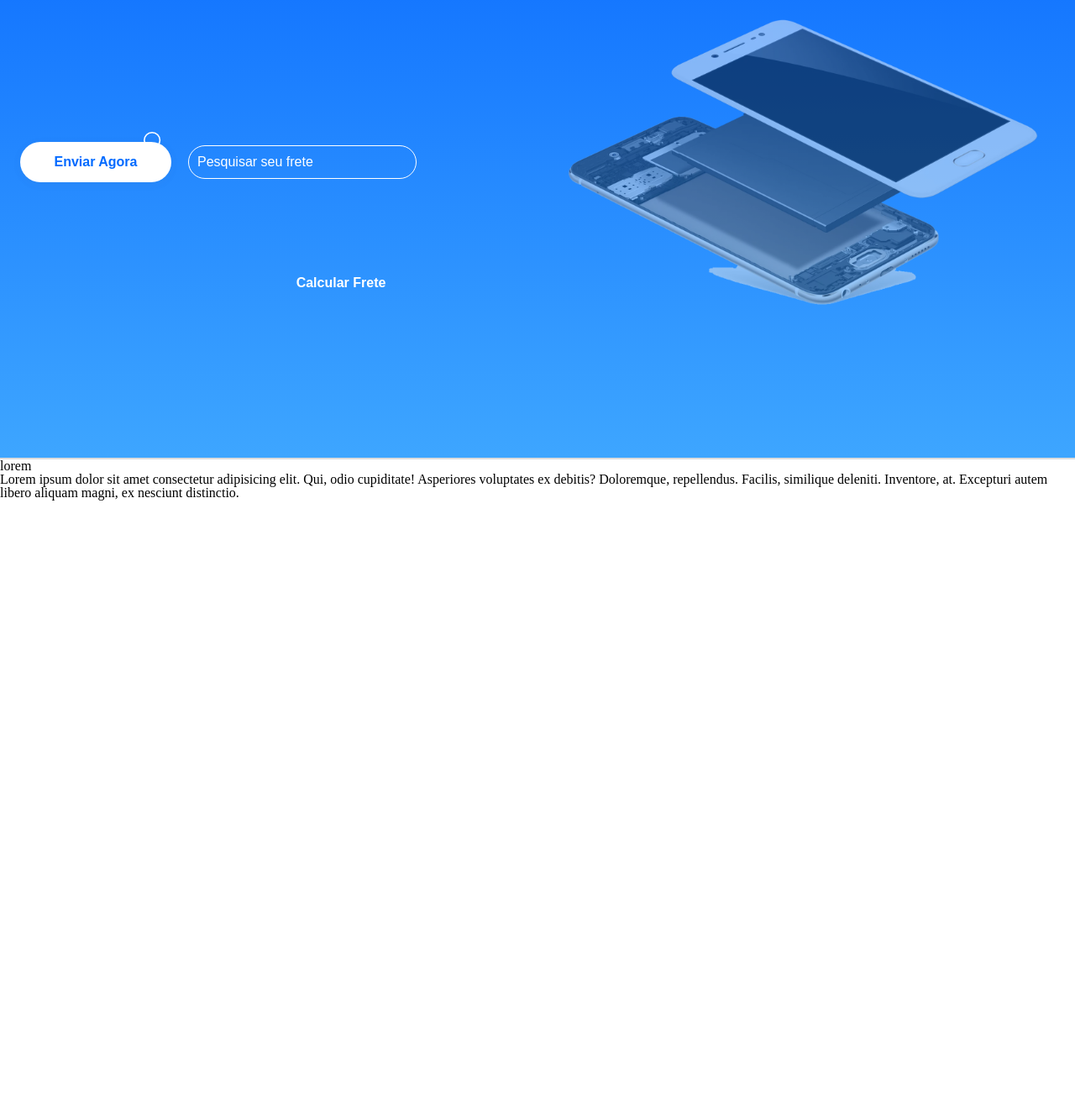
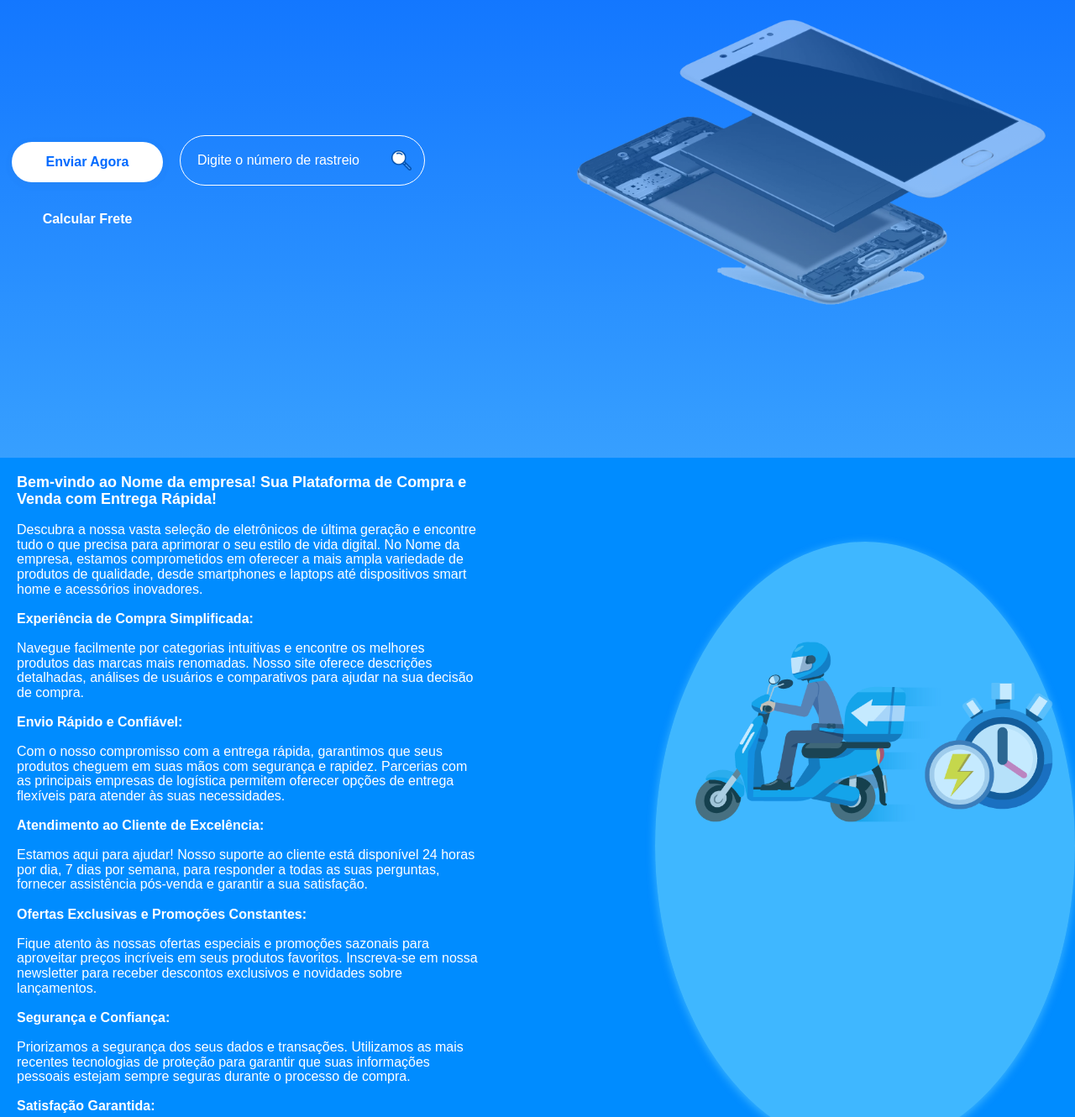
Before and after one commit to MarcosLohan21/Meu_prj_pessoal, a plain HTML site: page index.html in a window 1280 px wide. Shown: the part 287-1617 px from the top of the page at 84% size. Before the commit the page ends 1282 px from the top, so only its background shows below. Drawn offline with Linux system fonts and the light colour scheme.

Commit message:
segundo commit

```diff
--- a/css/style.css
+++ b/css/style.css
@@ -13,6 +13,7 @@
 .logo {
     display: inline-block;
     padding: 20px;
+    animation: moveImage2 3s ease forwards;
 }
 
 .logo img {
@@ -21,6 +22,7 @@
     border-radius: 10px;
     padding: 5px;
     background-color: rgb(255, 255, 255);
+
 }
 
 
@@ -145,7 +147,10 @@
 }
 
 body {
-    background: linear-gradient(to bottom, rgb(0, 95, 255), rgb(95, 204, 255));
+    background: linear-gradient(to bottom, rgb(0, 98, 255), rgb(95, 204, 255));
+    height: 180vh;
+    overflow-x: hidden;
+
 }
 
 .main__as {
@@ -195,13 +200,12 @@ body {
     max-width: 100%;
     overflow: hidden;
     padding: 14px 20px;
-    position: relative;
     text-align: center;
     transition: all 0.2s ease 0s;
     width: 180px;
-    position: absolute;
-    top: 600px;
-    left: 316px;
+    position: static;
+    padding-top: 40px;
+    margin-left: -180px;
 }
 
 .main__as:hover {
@@ -210,15 +214,21 @@ body {
 }
 
 input[type="text"] {
-    padding: 10px;
+    padding: 20px;
     background-color: transparent;
     border: 1px solid rgb(255, 255, 255);
     border-radius: 100px;
+    margin-top: 50px;
     margin-left: 20px;
     font-size: 16px;
     color: #333;
     width: 250px; /* Ajuste a largura conforme necessário */
     transition: transform 0.3s ease;
+    background-image: url('./../img/lupa.png'); /* URL da imagem */
+    background-repeat: no-repeat;
+    background-position: calc(100% - 15px) 50%; /* Posiciona a imagem dentro do input */
+    background-size: 24px; /* Tamanho da imagem */
+
 }
 
 input[type="text"]:focus {
@@ -226,23 +236,75 @@ input[type="text"]:focus {
     border-color: rgb(255, 255, 255); /* Altera a cor da borda quando em foco */
     box-shadow: 0 0 5px rgba(255, 255, 255, 0.5); /* Adiciona uma sombra ao redor */
     transform: scale(1.05);
+
+
 }
 
 input[type="text"]::placeholder {
     color: rgb(255, 255, 255); /* Cor desejada para o placeholder */
 }
 
-.search-box img{
-    position: absolute;
-    top: 57%;
-    right: 1085px;
-    transform: translateY(-50%);
-    color: #999; /* Cor do ícone */
-    filter: invert(100%);
+
+
+.bgtop {
+    background-color: rgb(0, 140, 255);
+    padding: 20px -1px 0px 20px;
+    width: 100%;
+    margin: 0 auto;
+    font-family: Arial, Helvetica, sans-serif;
+    color: #fff;
+    font-weight: 540;
+    display: flex;
+
 }
 
-.bgtop {
-    border-top: 2px solid rgba(201, 201, 201, 0.651) ;
-    background-color: #fff;
-    padding-bottom: 400px ;
+.bgtop .text {
+    width: 50%;
+    padding: 20px;
+    line-height: 1.1;
 }
+
+.bgtop .moto {
+    margin: 100px 0px 100px 190px;
+    background-color: rgba(95, 204, 255, 0.671);
+    border-radius: 50%;
+    box-shadow: rgba(95, 204, 255, 0.671) 0px 2.25px 10.5px;
+    animation: moveImage 3s ease forwards;
+}
+
+
+
+.motoboy{
+    width: 500px;
+    margin-top: 70px;
+    height: auto;
+    filter: opacity(70%);
+}
+
+.til {
+    font-size: 18px;
+    font-weight: bold;
+}
+
+.subtil {
+    font-size: 16px;
+    font-weight: 600;
+}
+
+@keyframes moveImage {
+    from {
+    transform: translateX(100%);
+    }
+    to {
+    transform: translateX(0);
+    }
+}
+
+@keyframes moveImage2 {
+    from {
+    transform: translateX(-260px);
+    }
+    to {
+    transform: translateX(10%);
+    }
+}
--- a/index.html
+++ b/index.html
@@ -4,7 +4,7 @@
 <head>
     <meta charset="UTF-8">
     <meta http-equiv="X-UA-Compatible" content="IE=edge">
-    <title>iadgasasfg</title>
+    <title>Empresa top</title>
     <link rel="stylesheet" href="./css/reset.css">
     <link rel="stylesheet" href="./css/style.css">
 </head>
@@ -31,13 +31,13 @@
 
     </header>
     <main>
+
         <div class="main-content">
             <button type="button" class="main__as">Enviar Agora</button>
             <div class="search-box">
-                <input type="text" placeholder="Pesquisar seu frete">
-                <img src="./img/search-interface-symbol.png" alt="icone lupa"> <!-- Ícone da lupa usando Font Awesome -->
+                <input type="text" placeholder="Digite o número de rastreio">
+                <button type="button" class="main__fr">Calcular Frete </button>
             </div>
-            <button type="button" class="main__fr">Calcular Frete </button>
 
             <div class="image-content">
                 <img src="./img/celular.webp" alt="Imagem de um celular">
@@ -45,15 +45,59 @@
         </div>
 
         <div class="bgtop">
-            <div class="til">
-                lorem
+            <div class="text">
+                <div class="til">
+                    Bem-vindo ao Nome da empresa! Sua Plataforma de Compra e Venda com Entrega Rápida!
+                </div>
+                <p><br>Descubra a nossa vasta seleção de eletrônicos de última geração e encontre tudo o que precisa
+                    para aprimorar o seu estilo de vida digital. No Nome da empresa, estamos comprometidos em oferecer a
+                    mais ampla variedade de produtos de qualidade, desde smartphones e laptops até dispositivos smart
+                    home e acessórios inovadores.</p>
+                <div class="subtil">
+                    <p><br>Experiência de Compra Simplificada:</p>
+                </div>
+                <p><br>Navegue facilmente por categorias intuitivas e encontre os melhores produtos das marcas mais
+                    renomadas. Nosso site oferece descrições detalhadas, análises de usuários e comparativos para ajudar
+                    na sua decisão de compra.</p>
+                <div class="subtil">
+                    <p><br>Envio Rápido e Confiável:</p>
+                </div>
+                <p><br>Com o nosso compromisso com a entrega rápida, garantimos que seus produtos cheguem em suas mãos
+                    com segurança e rapidez. Parcerias com as principais empresas de logística permitem oferecer opções
+                    de entrega flexíveis para atender às suas necessidades.</p>
+                <div class="subtil">
+                    <p><br>Atendimento ao Cliente de Excelência:</p>
+                </div>
+                <p><br>Estamos aqui para ajudar! Nosso suporte ao cliente está disponível 24 horas por dia, 7 dias por
+                    semana, para responder a todas as suas perguntas, fornecer assistência pós-venda e garantir a sua
+                    satisfação.</p>
+                <div class="subtil">
+                    <p><br>Ofertas Exclusivas e Promoções Constantes:</p>
+                </div>
+                <p><br>Fique atento às nossas ofertas especiais e promoções sazonais para aproveitar preços incríveis em
+                    seus produtos favoritos. Inscreva-se em nossa newsletter para receber descontos exclusivos e
+                    novidades sobre lançamentos.</p>
+                <div class="subtil">
+                    <p><br>Segurança e Confiança:</p>
+                </div>
+                <p><br>Priorizamos a segurança dos seus dados e transações. Utilizamos as mais recentes tecnologias de
+                    proteção para garantir que suas informações pessoais estejam sempre seguras durante o processo de
+                    compra.</p>
+                <div class="subtil">
+                    <p><br>Satisfação Garantida:</p>
+                </div>
+                <p><br>Sua satisfação é a nossa prioridade número um. Oferecemos garantia de qualidade em todos os
+                    produtos, além de uma política de devolução flexível para garantir que você fique completamente
+                    satisfeito com sua compra.</p>
+                <p>Explore o mundo dos eletrônicos conosco e experimente a facilidade de adquirir os dispositivos mais
+                    modernos sem sair de casa! TechExpress - Sua conexão com a tecnologia de ponta!</p>
             </div>
-            <div class="text">
-                Lorem ipsum dolor sit amet consectetur adipisicing elit. Qui, odio cupiditate! Asperiores voluptates ex debitis? Doloremque, repellendus. Facilis, similique deleniti. Inventore, at. Excepturi autem libero aliquam magni, ex nesciunt distinctio.
-
+            <div class="moto">
+                <img src="./img/moto.png" alt="motoboy image" class="motoboy">
             </div>
         </div>
     </main>
+    <script src="./js/script.js"></script>
 </body>
 
 </html>
--- /dev/null
+++ b/js/script.js
@@ -0,0 +1,21 @@
+window.addEventListener('scroll', function() {
+    var image = document.querySelector('.moto');
+    var imagePosition = image.getBoundingClientRect().top;
+    var windowHeight = window.innerHeight;
+
+    if (imagePosition < windowHeight * 0.75) {
+      image.classList.add('visible');
+    }
+  });
+
+window.addEventListener('scroll', function() {
+    var images = document.querySelectorAll('.logo');
+    images.forEach(function(image) {
+    var imagePosition = image.getBoundingClientRect().top;
+    var windowHeight = window.innerHeight;
+
+      if (imagePosition < windowHeight * 0.75) {
+        image.classList.add('visible');
+    }
+    });
+});
```
Also changed, not shown: img/lupa.png (added), img/moto.png (added), img/search-interface-symbol.png (deleted).
